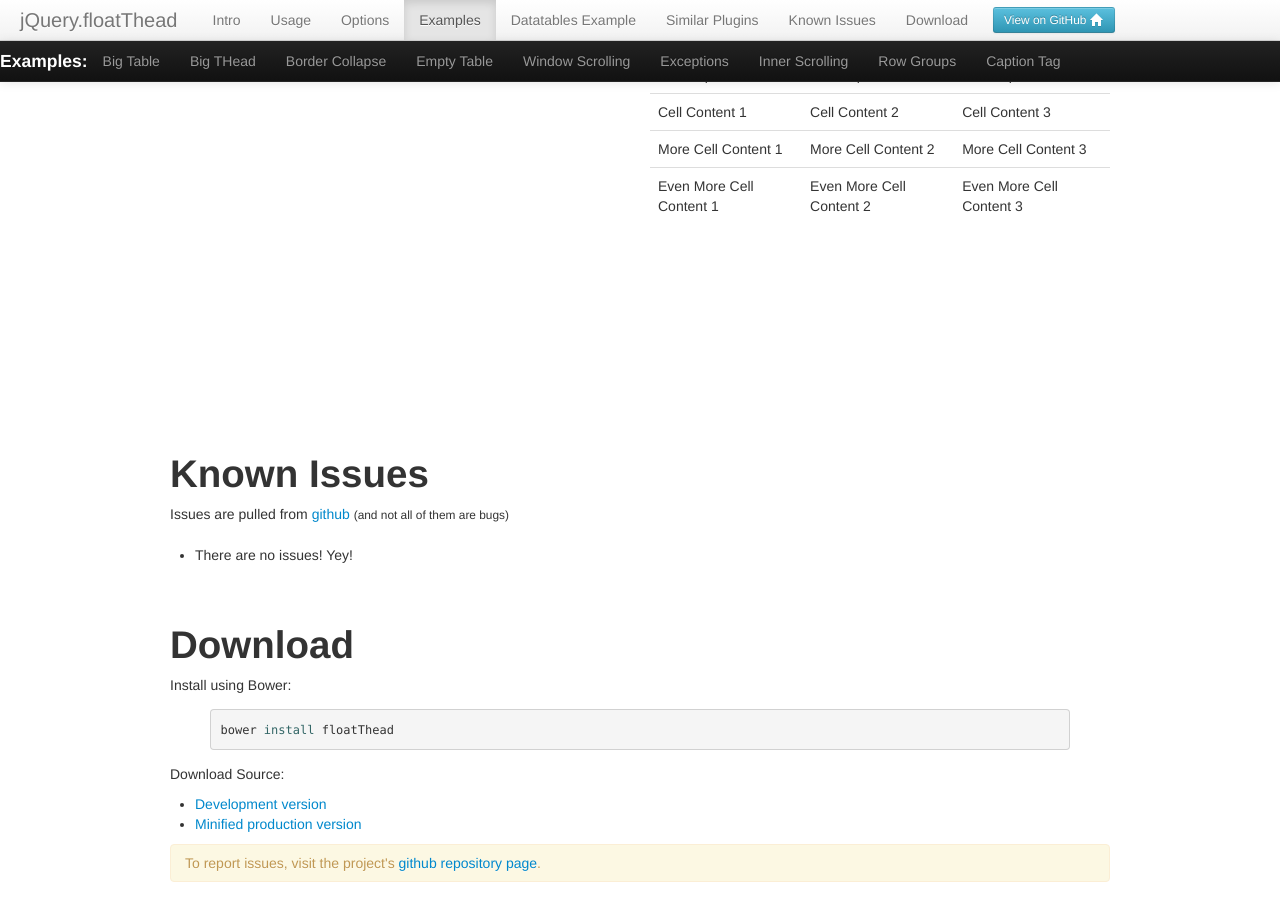
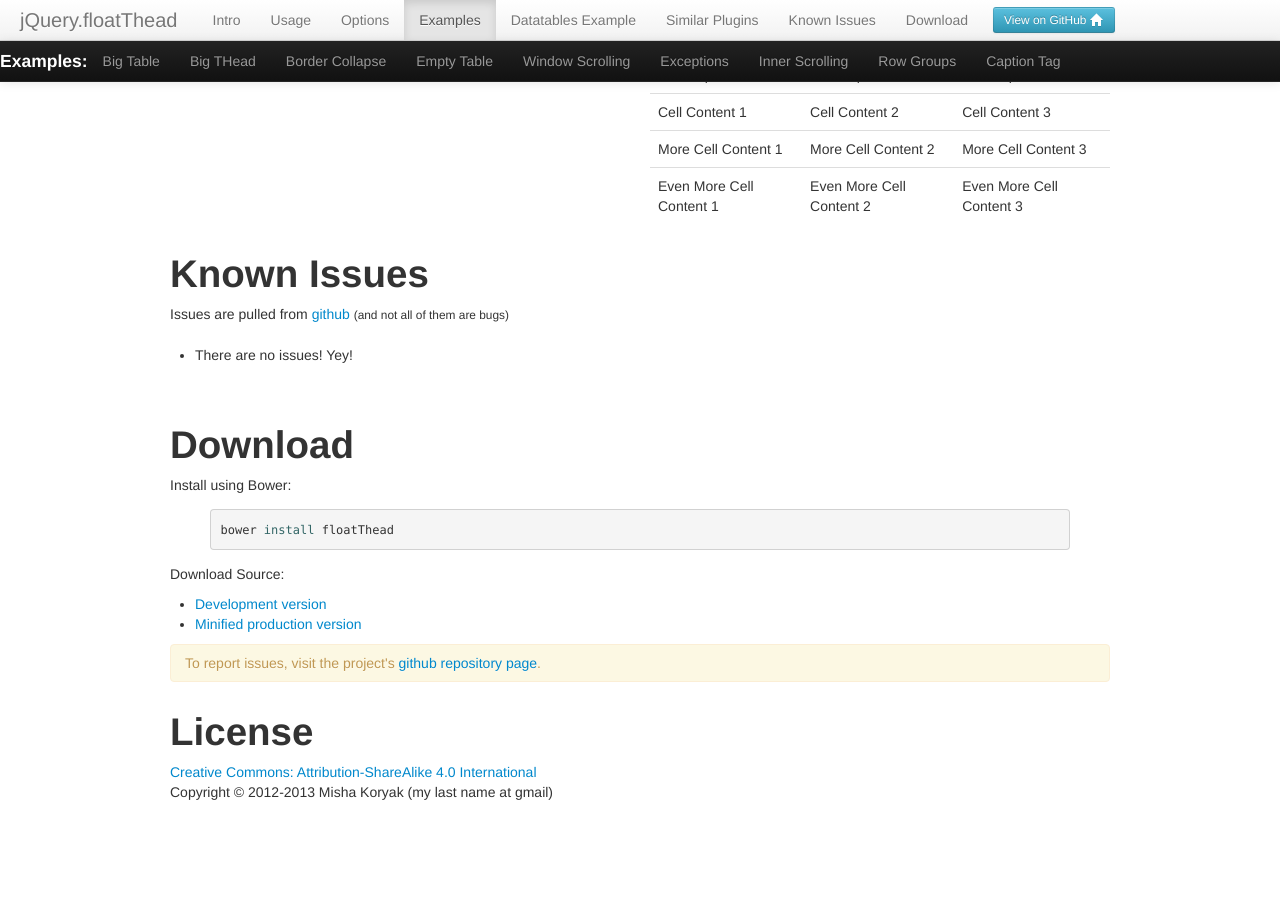
Before and after one commit to mkoryak/floatThead, a Jekyll site: the page built from index.html, in a window 1280 px wide and 900 px high, scrolled down 3735 px. Built offline with Jekyll 4.4.1, drawn with Linux system fonts in a browser that asks for light colours; nearby versions of some CDN libraries; Markdown is read by kramdown in place of the engine named in the settings; comment, search, counter and statistics services are not loaded.

Commit message:
dont need this spacer anymore

```diff
--- a/index.html
+++ b/index.html
@@ -241,7 +241,7 @@ $('table.demo2').floatThead({
         </div>
     </div>
 </div>
-<div style='height:200px'></div>
+
 <div class='row'>
     <div class='span12' id='issues'>
         <h1>Known Issues</h1>
```
